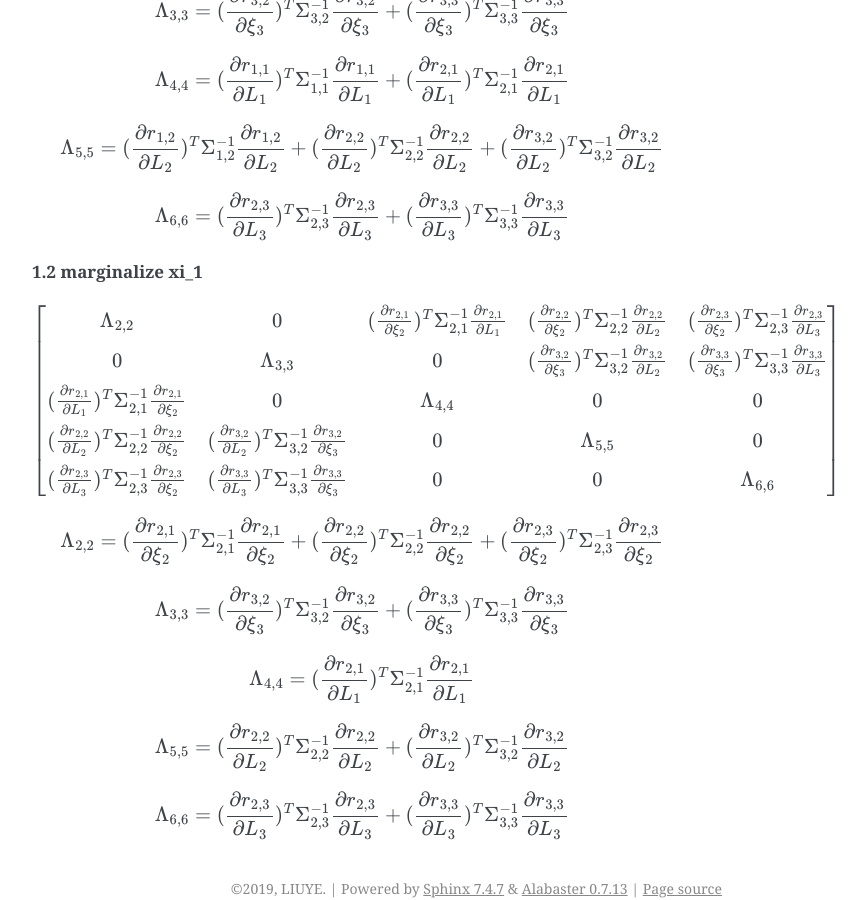
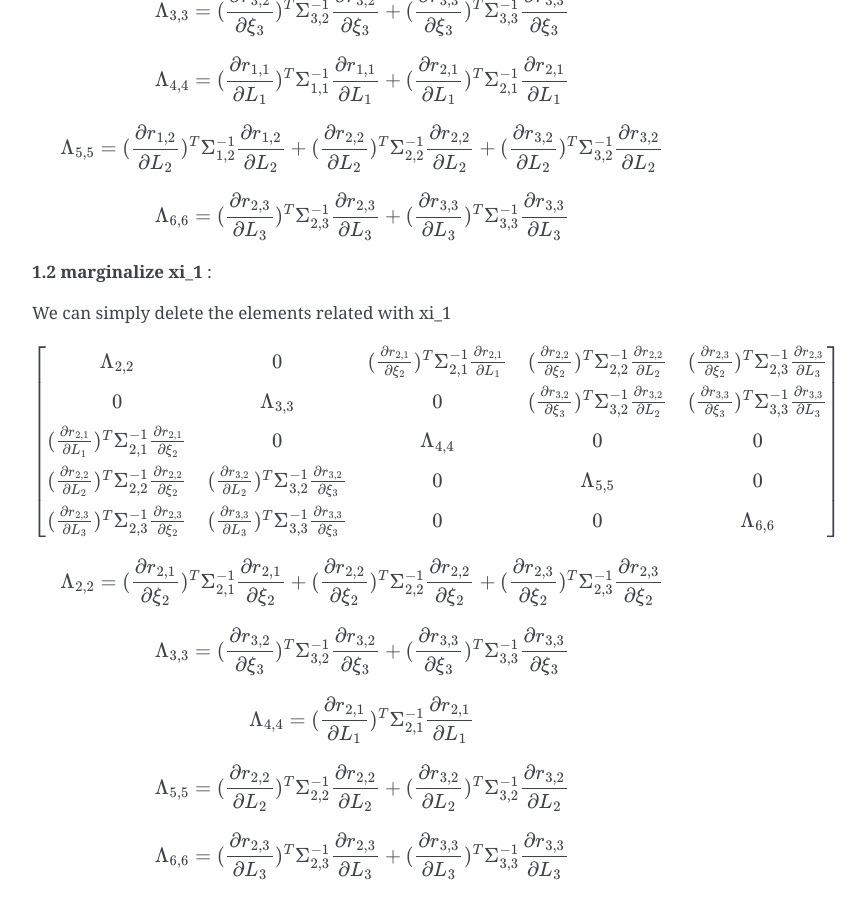
Before and after one commit to gggliuye/VIO, a Sphinx documentation site: the page built from docs/deepblue/VIO.rst, in a window 1280 px wide and 900 px high, scrolled down 2307 px. Shown: the whole window, without its empty margins (388-1254 px from the left). Built offline with Sphinx 7.4.7, drawn with Linux system fonts in a browser that asks for light colours.

Commit message:
Update VIO.rst

```diff
--- a/docs/deepblue/VIO.rst
+++ b/docs/deepblue/VIO.rst
@@ -114,7 +114,9 @@ With the expression of the non linear problem :
     \Lambda_{6,6} = (\frac{\partial r_{2,3}}{\partial L_{3}})^{T}\Sigma_{2,3}^{-1}\frac{\partial r_{2,3}}{\partial L_{3}} + (\frac{\partial r_{3,3}}{\partial L_{3}})^{T}\Sigma_{3,3}^{-1}\frac{\partial r_{3,3}}{\partial L_{3}}
 
 
-**1.2 marginalize xi_1**
+**1.2 marginalize xi_1** :
+
+We can simply delete the elements related with xi_1
 
 
 .. math::
```
